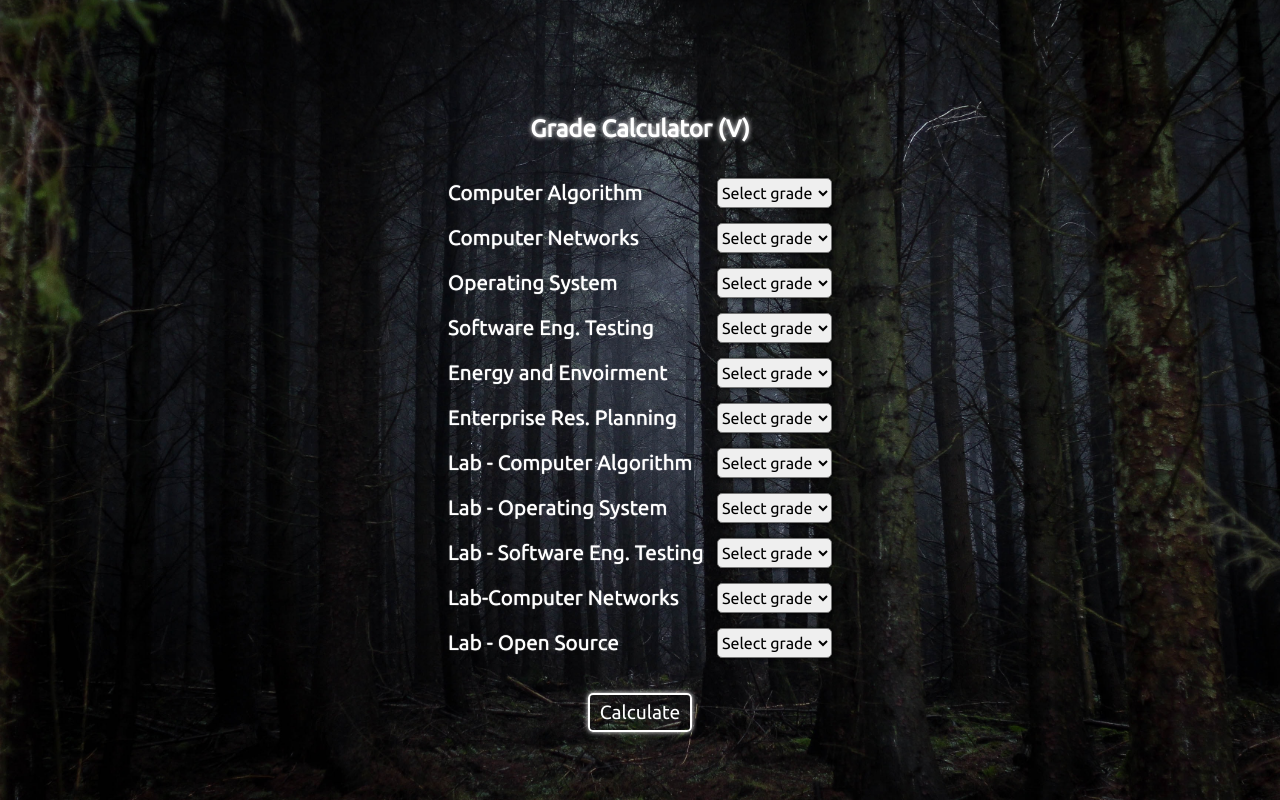
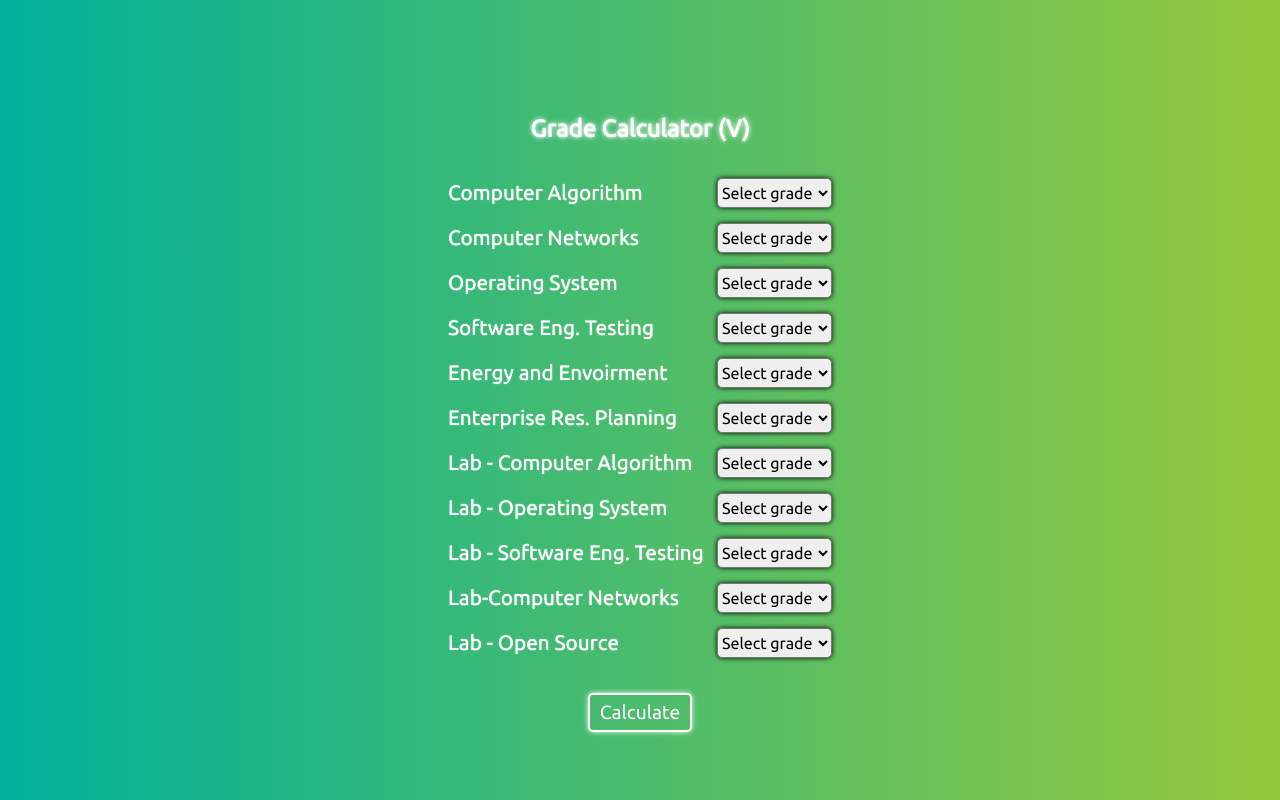
Before and after one commit to anirudhaf18/Sgpa_calculator_IT, a plain HTML site: page indexV.html in a window 1280 px wide. Drawn offline with Linux system fonts and the light colour scheme.

Commit message:
Update style.css
commit

```diff
--- a/style.css
+++ b/style.css
@@ -10,7 +10,7 @@ body{
     justify-content: center;
     align-items: center;
     height: 100vh;
-    background: url(sgpa.jpg) center center/ cover;
+    background-image: linear-gradient(to right, #00b09b, #96c93d);
     color: white;
 }
 
```
